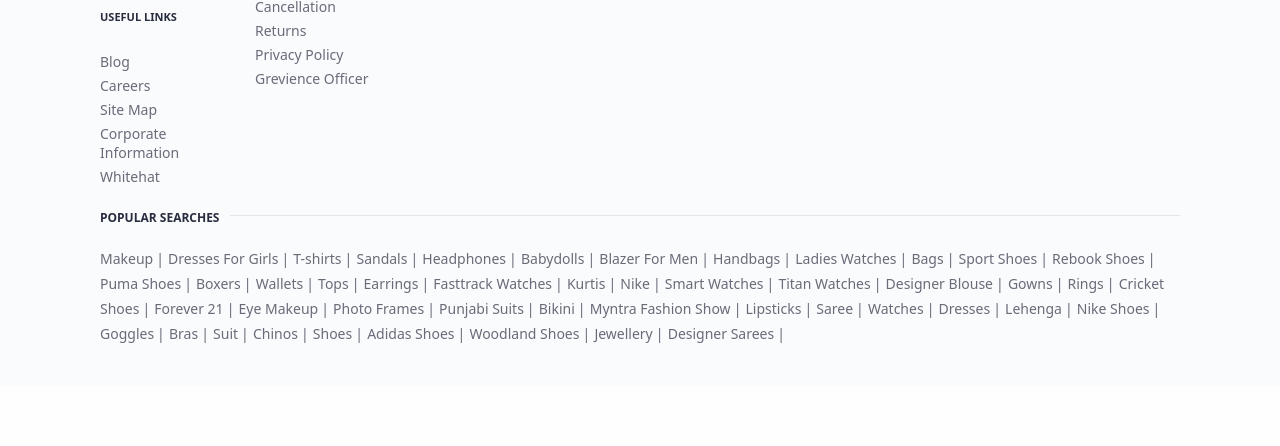
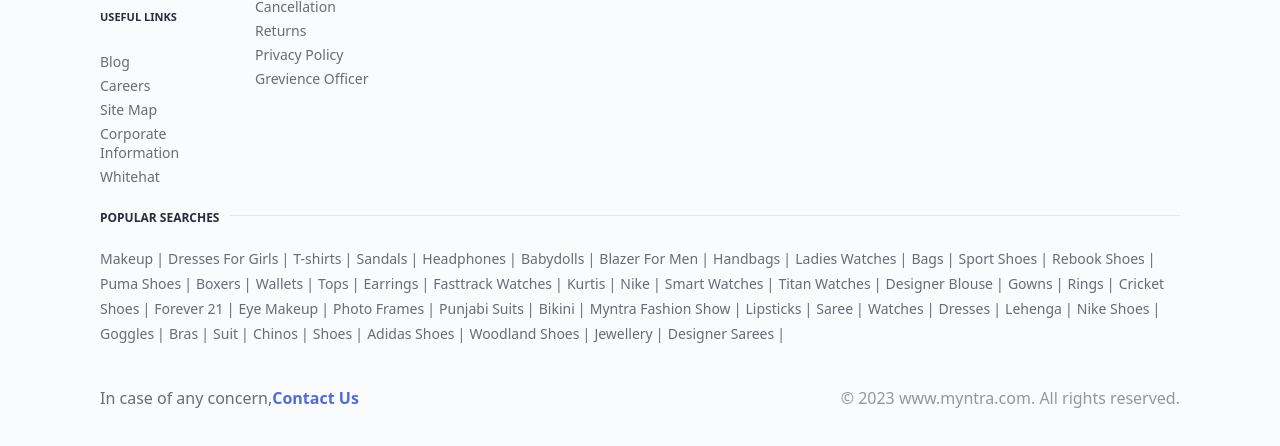
Before and after one commit to AmaanxAnsari/Myntra-Clone, a plain HTML site: page index.html in a window 1280 px wide. Shown: the part 4738-5184 px from the top of the page. Before the commit the page ends 5124 px from the top, so only its background shows below. Drawn offline with nearby package versions, Linux system fonts and the light colour scheme; a web font is replaced by a local one.

Commit message:
version1.4

```diff
--- a/index.css
+++ b/index.css
@@ -371,3 +371,29 @@
   content: "|";
   margin-left: 3px;
 }
+
+.infoSection {
+  display: -webkit-box;
+  display: -ms-flexbox;
+  display: flex;
+  width: 100%;
+  margin-top: 40px;
+}
+.contact {
+  -webkit-box-flex: 1;
+  -ms-flex: 1;
+  flex: 1;
+  color: #696b79;
+}
+.contact > a {
+  text-decoration: none;
+  font-weight: 700;
+  color: #526cd0;
+}
+.copyright {
+  -webkit-box-flex: 1;
+  -ms-flex: 1;
+  flex: 1;
+  color: #94969f;
+  text-align: end;
+}
--- a/index.html
+++ b/index.html
@@ -368,6 +368,14 @@
                     <a href="">Designer Sarees</a>
                 </div>
             </div>
+            <div class="infoSection">
+                <div class="contact">
+                    In case of any concern,<a href="">Contact Us</a>
+                </div>
+                <div class="copyright">
+                    © 2023 www.myntra.com. All rights reserved.
+                </div>
+            </div>
 
 
         </footer>
```
